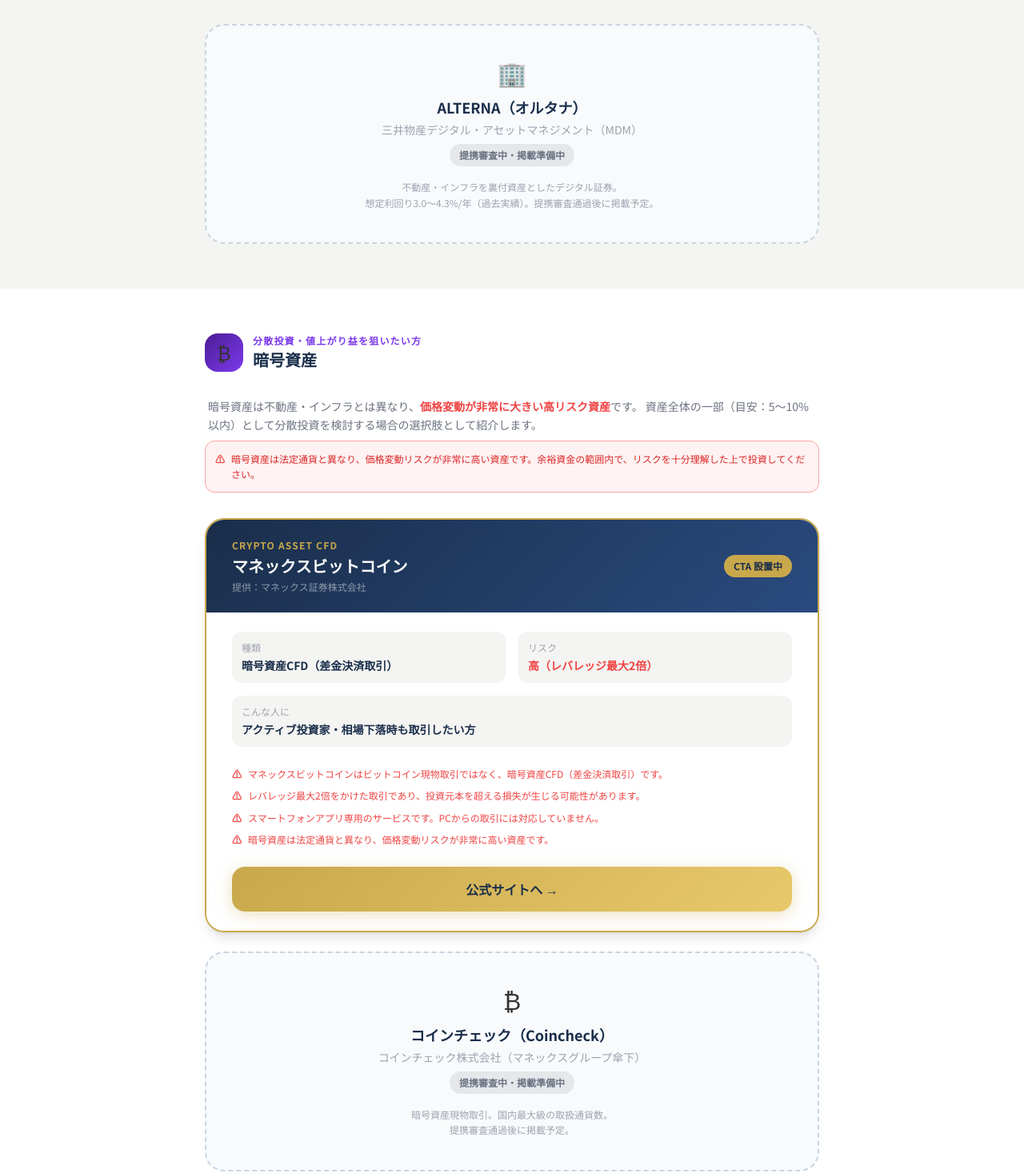
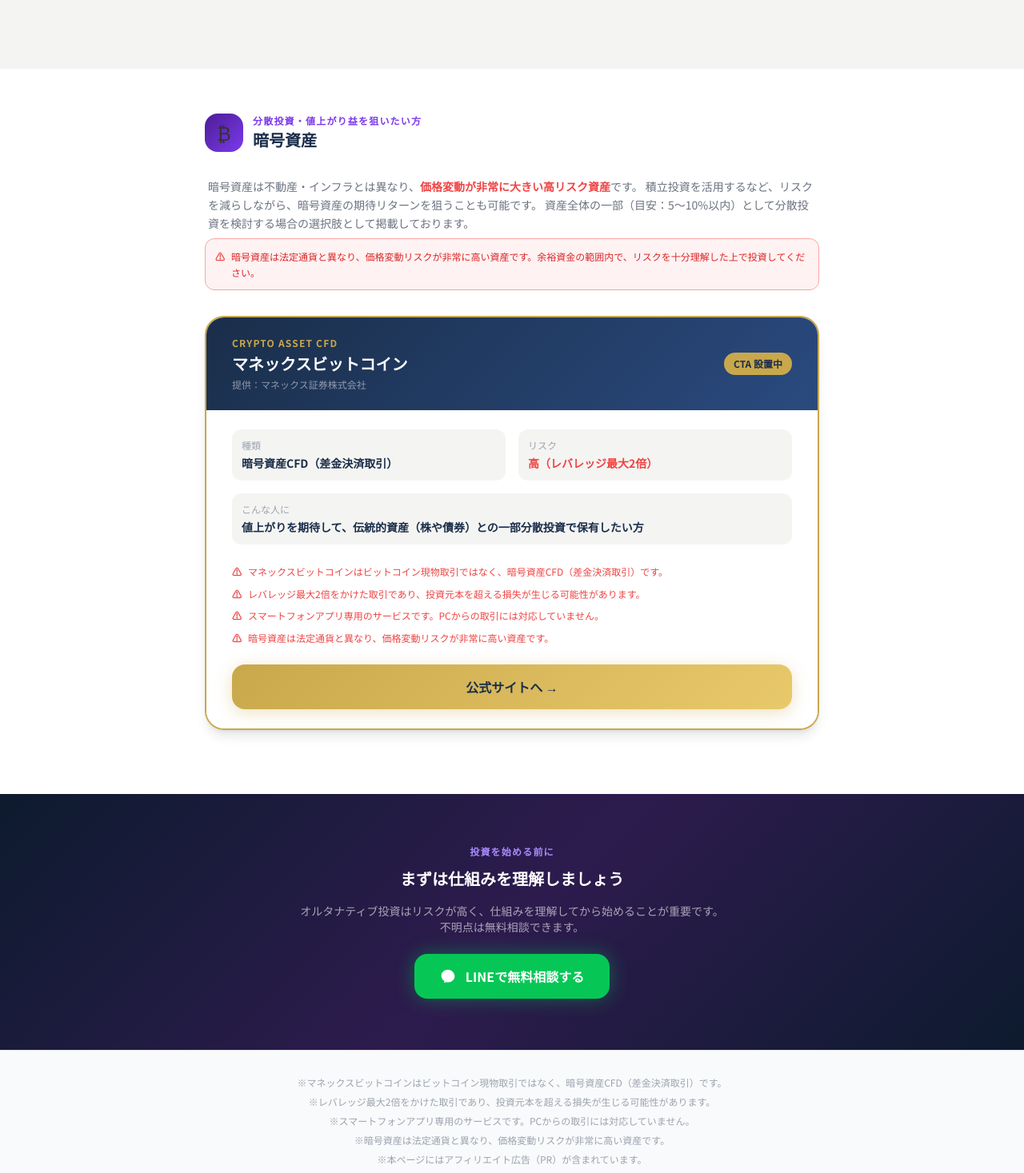
Before and after one commit to tanima3232-eng/bulltalk, a Next.js app: page /alternative in a window 1280 px wide. Shown: the part 1180-2647 px from the top of the page at 80% size. Built offline with nearby package versions, Linux system fonts and the light colour scheme.

Commit message:
fix: オルタナページ・iDeCoページ・証券口座ページ・シミュレーション等の各種修正

```diff
--- a/app/accounts/stock/page.tsx
+++ b/app/accounts/stock/page.tsx
@@ -30,7 +30,7 @@ const brokers = [
     fee: "0円※",
     products: "◎ 豊富",
     app: "◎ 便利",
-    target: "dポイントユーザー・中級者",
+    target: "dポイント・クレカ積立派",
     point: "NISA手数料0円！dポイントが貯まる",
     ctaUrl: "https://h.accesstrade.net/sp/cc?rk=0100q1bu00oqbc",
     pixelUrl: "https://h.accesstrade.net/sp/rr?rk=0100q1bu00oqbc",
@@ -104,11 +104,11 @@ export default function StockAccountPage() {
             <p className="text-gold text-xs font-bold uppercase tracking-widest mb-4">SECURITIES ACCOUNT</p>
             <p className="text-white/60 text-sm mb-2">元大手信託銀行員が選ぶ</p>
             <h1 className="font-bold mb-4" style={{ fontSize: "clamp(1.6rem,4.5vw,2.8rem)", lineHeight: 1.2 }}>
-              あなたに合った証券口座、<br />
+              あなたに合った<span className="text-gold">NISA口座</span>・証券口座、<br />
               <span className="text-gold">一緒に選びましょう。</span>
             </h1>
             <p className="text-white/70 text-sm md:text-base leading-relaxed max-w-xl mx-auto">
-              手数料・使いやすさ・NISA対応まで<br />
+              NISA対応・手数料・使いやすさ・ポイント還元まで<br />
               実務12年のプロが忖度なしで解説します。
             </p>
           </div>
@@ -129,7 +129,7 @@ export default function StockAccountPage() {
               <div>
                 <p className="text-gold text-xs font-bold uppercase tracking-widest mb-1">谷本コメント</p>
                 <p className="text-navy font-bold text-sm leading-relaxed">
-                  「証券口座は複数持てます。ご自身が活用しやすい証券口座を使うことが重要です。例えば、dポイントと連携したい方にはマネックス証券が選択肢の一つです。」
+                  「NISA口座は証券会社によって選べる商品・ポイント還元が異なります。同じ「0円」でも使い勝手は全然違う。dポイントを活用したい方にはマネックス証券、幅広い商品を比較したい方にはSBI証券が選択肢の一つです。」
                 </p>
                 <p className="text-gray-400 text-xs mt-2">元大手信託銀行12年・FP1級・CMA・宅建士</p>
               </div>
@@ -142,9 +142,6 @@ export default function StockAccountPage() {
           <div className="max-w-5xl mx-auto">
             <p className="text-gold text-xs font-bold uppercase tracking-widest text-center mb-2">COMPARISON</p>
             <h2 className="section-title text-center mb-2">証券口座 比較表</h2>
-            <p className="text-gray-400 text-sm text-center mb-8">
-              ※比較表に順位付けなし。「こんな人に」欄で属性別に訴求しています。
-            </p>
 
             {/* PC テーブル */}
             <div className="hidden md:block overflow-x-auto rounded-2xl shadow-sm">
@@ -262,11 +259,6 @@ export default function StockAccountPage() {
               ))}
             </div>
 
-            <p className="text-xs text-gray-400 text-center mt-6">
-              ※順次掲載証券会社を追加予定。楽天証券は提携審査通過後に追加予定。<br />
-              ※「1位」「おすすめ」等の根拠のない順位付けは行っておりません。<br />
-              ※マネックス証券の手数料0円はNISA口座での国内株・投資信託取引を指します（一部商品除く）。
-            </p>
           </div>
         </section>
 
--- a/app/alternative/page.tsx
+++ b/app/alternative/page.tsx
@@ -5,7 +5,7 @@ import Footer from "@/components/Footer";
 export const metadata: Metadata = {
   title: "オルタナティブ投資｜Bulltalk - 株・債券以外の資産分散を学ぶ",
   description:
-    "仮想通貨・不動産デジタル証券など伝統的資産以外への分散投資を元大手信託銀行員12年・FP1級が解説。マネックスビットコイン・ALTERNA（オルタナ）などを紹介。",
+    "暗号資産・不動産デジタル証券など伝統的資産以外への分散投資を元大手信託銀行員12年・FP1級が解説。マネックスビットコイン・ALTERNA（オルタナ）などを紹介。",
 };
 
 export default function AlternativePage() {
@@ -50,7 +50,7 @@ export default function AlternativePage() {
               <span className="text-gold">次の一手を、ここから。</span>
             </h1>
             <p className="text-white/70 text-sm md:text-base leading-relaxed max-w-xl mx-auto">
-              仮想通貨・不動産デジタル証券など<br />
+              暗号資産・不動産デジタル証券など<br />
               伝統的資産以外への分散投資を学ぶ
             </p>
           </div>
@@ -62,7 +62,7 @@ export default function AlternativePage() {
             <h2 className="section-title mb-4">オルタナティブ投資とは</h2>
             <p className="text-gray-600 leading-relaxed mb-6">
               株式・債券などの伝統的資産以外の投資対象を指します。
-              仮想通貨・不動産・インフラ・ヘッジファンドなどが含まれ、
+              不動産・インフラ・ヘッジファンド・暗号資産などが含まれ、
               <strong className="text-navy">伝統資産との相関が低く、ポートフォリオの分散効果</strong>が期待されています。
               ただし、<strong className="text-navy">商品によってリスク特性が大きく異なります</strong>ので、目的に合わせて選ぶことが重要です。
             </p>
@@ -164,27 +164,7 @@ export default function AlternativePage() {
             </div>
             ============================================================= */}
 
-            {/* 審査中プレースホルダー */}
-            <div
-              className="rounded-3xl overflow-hidden"
-              style={{ border: "2px dashed #CBD5E1", background: "#F8FAFC" }}
-            >
-              <div className="px-8 py-10 text-center">
-                <p className="text-3xl mb-3">🏢</p>
-                <p className="text-navy font-bold text-lg mb-1">ALTERNA（オルタナ）</p>
-                <p className="text-gray-400 text-sm mb-2">三井物産デジタル・アセットマネジメント（MDM）</p>
-                <span
-                  className="inline-block text-xs font-bold px-3 py-1.5 rounded-full mb-4"
-                  style={{ background: "#E5E7EB", color: "#6B7280" }}
-                >
-                  提携審査中・掲載準備中
-                </span>
-                <p className="text-gray-400 text-xs leading-relaxed">
-                  不動産・インフラを裏付資産としたデジタル証券。<br />
-                  想定利回り3.0〜4.3%/年（過去実績）。提携審査通過後に掲載予定。
-                </p>
-              </div>
-            </div>
+
 
           </div>
         </section>
@@ -210,7 +190,8 @@ export default function AlternativePage() {
             </div>
             <p className="text-gray-500 text-sm leading-relaxed mb-2 pl-1">
               暗号資産は不動産・インフラとは異なり、<strong className="text-red-500">価格変動が非常に大きい高リスク資産</strong>です。
-              資産全体の一部（目安：5〜10%以内）として分散投資を検討する場合の選択肢として紹介します。
+              積立投資を活用するなど、リスクを減らしながら、暗号資産の期待リターンを狙うことも可能です。
+              資産全体の一部（目安：5〜10%以内）として分散投資を検討する場合の選択肢として掲載しております。
             </p>
             <div
               className="flex items-start gap-2 text-xs leading-relaxed mb-8 p-3 rounded-xl"
@@ -258,7 +239,7 @@ export default function AlternativePage() {
                   </div>
                   <div className="col-span-2 bg-offwhite rounded-xl p-3">
                     <p className="text-gray-400 text-xs mb-1">こんな人に</p>
-                    <p className="text-navy font-bold">アクティブ投資家・相場下落時も取引したい方</p>
+                    <p className="text-navy font-bold">値上がりを期待して、伝統的資産（株や債券）との一部分散投資で保有したい方</p>
                   </div>
                 </div>
 
@@ -343,27 +324,7 @@ export default function AlternativePage() {
             </div>
             ============================================================= */}
 
-            {/* 審査中プレースホルダー */}
-            <div
-              className="rounded-3xl overflow-hidden"
-              style={{ border: "2px dashed #CBD5E1", background: "#F8FAFC" }}
-            >
-              <div className="px-8 py-10 text-center">
-                <p className="text-3xl mb-3">₿</p>
-                <p className="text-navy font-bold text-lg mb-1">コインチェック（Coincheck）</p>
-                <p className="text-gray-400 text-sm mb-2">コインチェック株式会社（マネックスグループ傘下）</p>
-                <span
-                  className="inline-block text-xs font-bold px-3 py-1.5 rounded-full mb-4"
-                  style={{ background: "#E5E7EB", color: "#6B7280" }}
-                >
-                  提携審査中・掲載準備中
-                </span>
-                <p className="text-gray-400 text-xs leading-relaxed">
-                  暗号資産現物取引。国内最大級の取扱通貨数。<br />
-                  提携審査通過後に掲載予定。
-                </p>
-              </div>
-            </div>
+
 
           </div>
         </section>
--- a/app/simulation/page.tsx
+++ b/app/simulation/page.tsx
@@ -256,7 +256,7 @@ export default function SimulationPage() {
                 <polyline points="6 9 12 15 18 9" />
               </svg>
             </div>
-            <p style={{ fontSize:"11px", color:"#9CA3AF", marginTop:"4px" }}>さらに詳しく診断できます</p>
+            <p style={{ fontSize:"11px", color:"#1A2E4A", fontWeight:700, marginTop:"4px" }}>さらに詳しく診断できます</p>
           </div>
 
           <div style={{
```
Also changed, not shown: app/accounts/ideco/page.tsx (+29 -56 lines).
